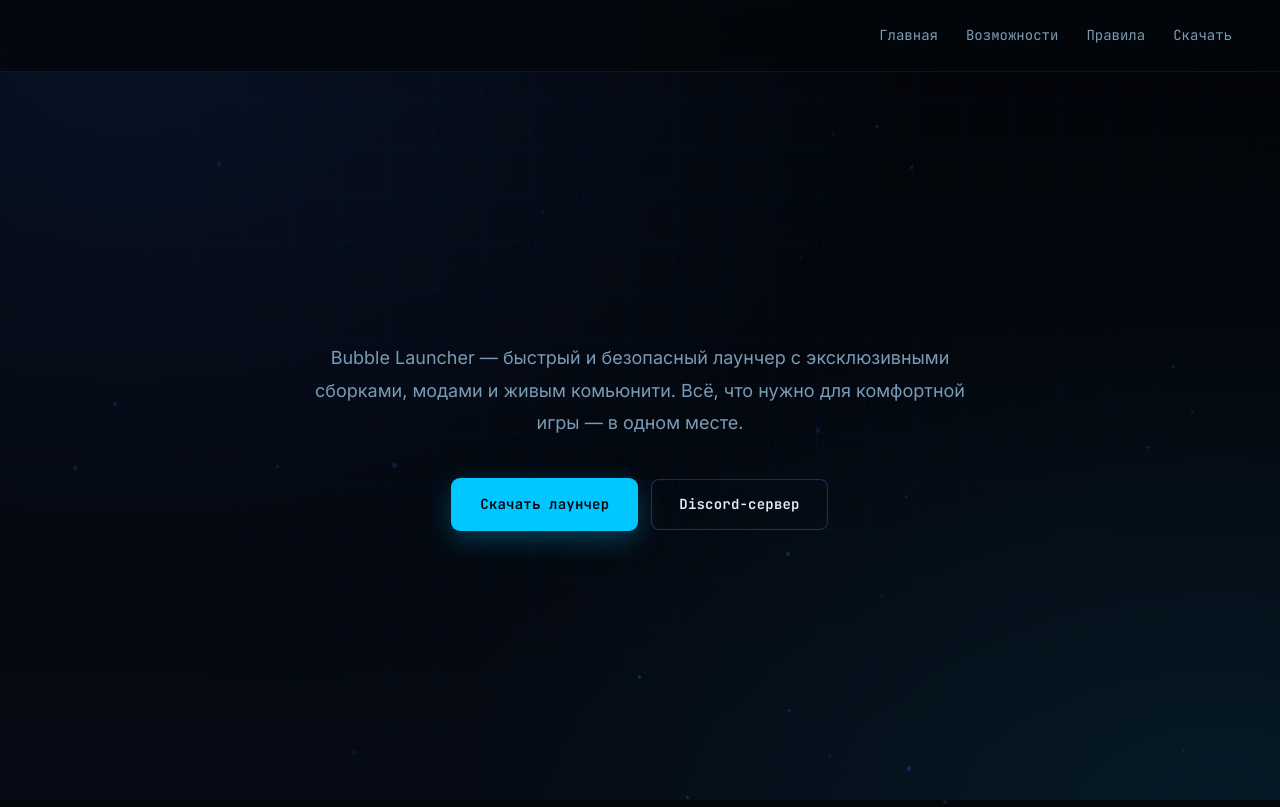
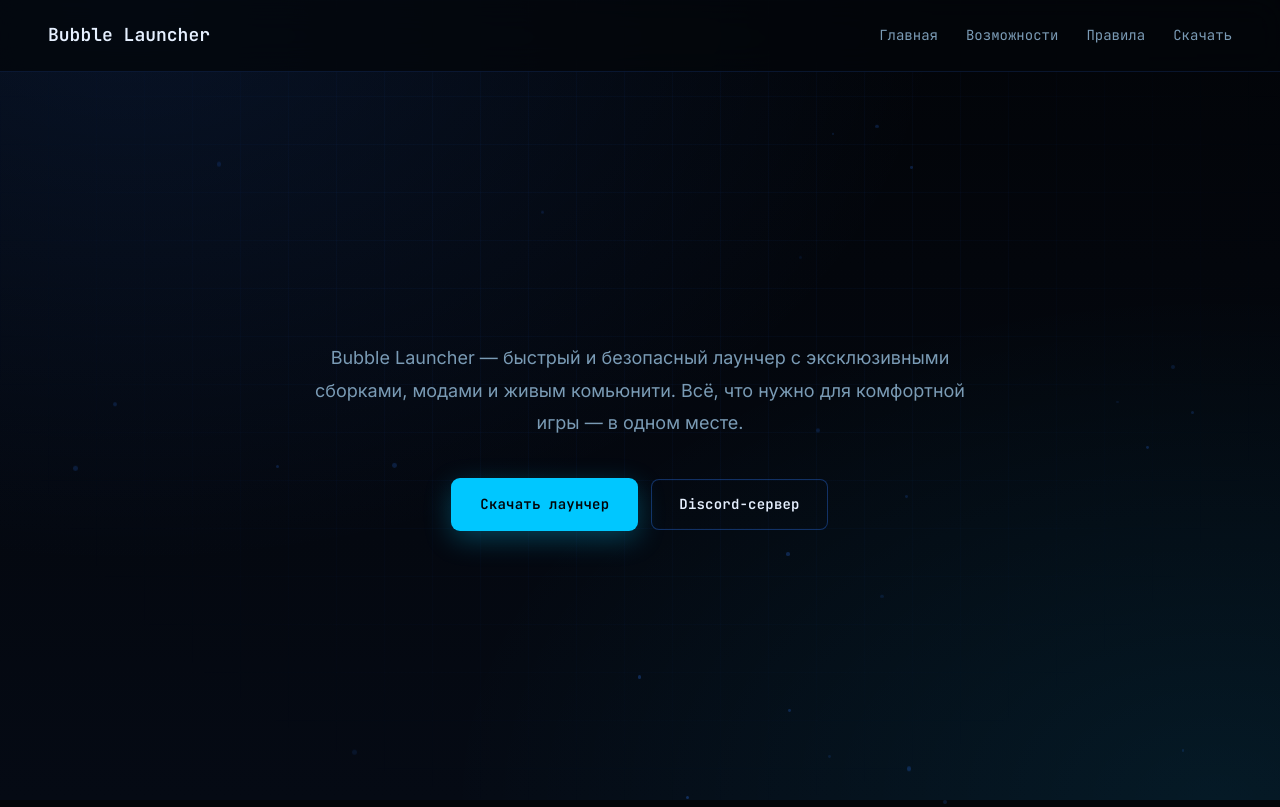
Before and after one commit to Frosr1o2/bubble-launcher, a plain HTML site: page download/index.html in a window 1280 px wide. Shown: the top 807 px of the page. Drawn offline with Linux system fonts and the light colour scheme.

Commit message:
Update index.html

```diff
--- a/download/index.html
+++ b/download/index.html
@@ -80,13 +80,25 @@
         header {
             position: fixed; top: 0; left: 0; width: 100%;
             height: var(--header-height);
-            display: flex; justify-content: flex-end; align-items: center;
+            display: flex; justify-content: space-between; align-items: center;
             padding: 0 48px;
             background: rgba(3, 6, 10, .75);
             backdrop-filter: blur(16px);
             border-bottom: 1px solid var(--border);
             z-index: 1000;
         }
+
+        .brand {
+            display: flex;
+            align-items: center;
+            text-decoration: none;
+            color: var(--text);
+            font-weight: 700;
+            font-size: 18px;
+            font-family: 'JetBrains Mono', monospace;
+            transition: var(--transition);
+        }
+        .brand:hover { color: var(--btn-sea); }
 
         nav { display: flex; gap: 28px; align-items: center; }
         nav a {
@@ -461,11 +473,14 @@
     <div id="background"></div>
 
     <header id="header">
+        <a href="/" class="brand">
+            Bubble Launcher
+        </a>
         <nav id="nav">
             <a href="#home" data-nav>Главная</a>
             <a href="#features" data-nav>Возможности</a>
             <a href="#rules" data-nav>Правила</a>
-            <a href="/download">Скачать</a>
+            <a href="/download/">Скачать</a>
         </nav>
         <button class="menu-toggle" id="menuToggle" aria-label="Меню">
             <span></span><span></span><span></span>
@@ -475,7 +490,7 @@
     <section class="hero" id="home">
         <p>Bubble Launcher — быстрый и безопасный лаунчер с эксклюзивными сборками, модами и живым комьюнити. Всё, что нужно для комфортной игры — в одном месте.</p>
         <div class="buttons">
-            <a href="/download" class="btn btn-primary">Скачать лаунчер</a>
+            <a href="/download/" class="btn btn-primary">Скачать лаунчер</a>
             <a href="https://discord.gg/gPUtnj87Fv" target="_blank" rel="noopener" class="btn btn-ghost">Discord-сервер</a>
         </div>
     </section>
```
